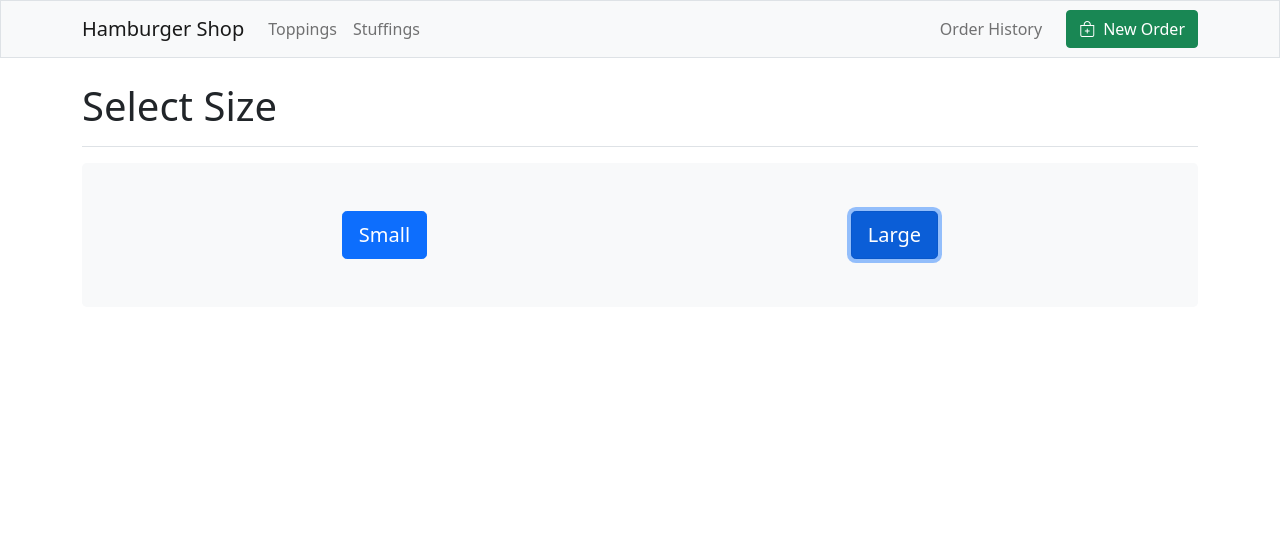
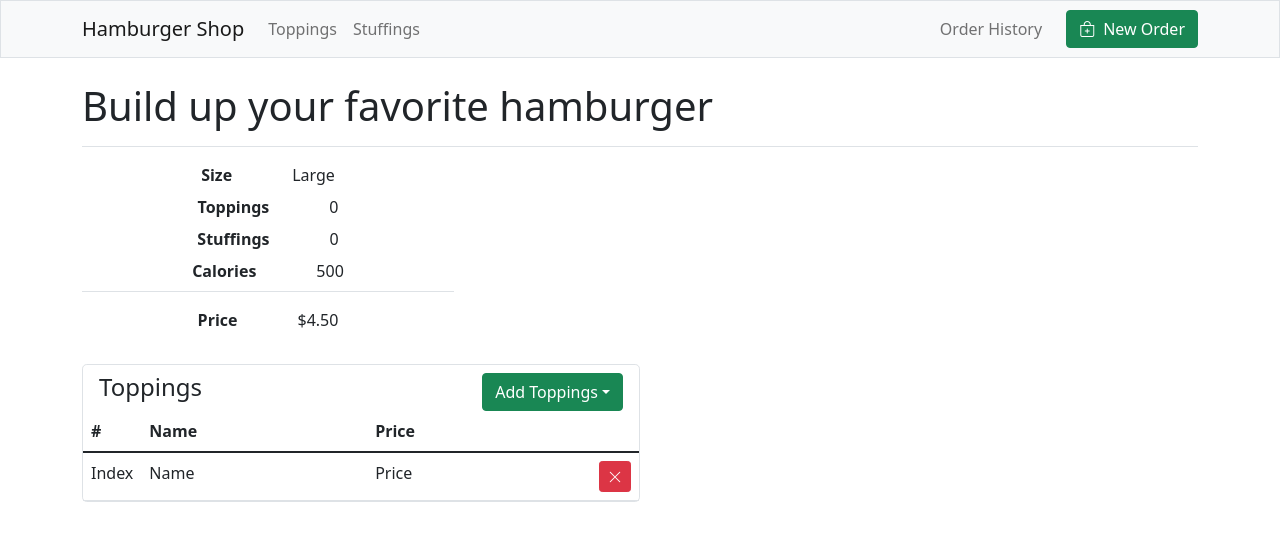
Before and after one commit to Kirill357544/hamburger-shop, a React (Create React App) app: page /order in a window 1280 px wide. Both pictures are taken after a click on the button "Large". Shown: the top 540 px of the page. Built offline with nearby package versions, Linux system fonts and the light colour scheme.

Commit message:
feat: add fillingsSelector component

```diff
--- a/src/components/HamburgerCreator.js
+++ b/src/components/HamburgerCreator.js
@@ -1,13 +1,32 @@
 import SizeSelector from "./sizeSelector/SizeSelector";
+import FillingsSelector from "./fillingsSelector/FillingsSelector";
+import Info from "./info/Info";
 import Hamburger from "../Hamburger";
 import { useState } from "react";
 
 export default function HamburgerCreator() {
-    const [size, setSize] = useState(null);
+    const [hamburger, setHamburger] = useState(null);
 
     return (
         <>
-            <SizeSelector sizes={Hamburger.SIZES} />
+            {hamburger === null ? (
+                <>
+                    <h1 className="mb-3 pb-3 border-bottom">Select Size</h1>
+                    <SizeSelector sizes={Hamburger.SIZES} setHamburger={setHamburger} />
+                </>
+            ) : (
+                <>
+                    <h1 className="mb-3 pb-3 border-bottom">Build up your favorite hamburger</h1>
+                    <Info hamburger={hamburger} />
+                    <div className="d-flex justify-content-between">
+                        <FillingsSelector
+                            addFilling={hamburger.addTopping}
+                            fillings={Hamburger.TOPPINGS}
+                            title="Toppings"
+                        />
+                    </div>
+                </>
+            )}
         </>
     );
 }
--- /dev/null
+++ b/src/components/fillingsSelector/FillingsSelector.js
@@ -0,0 +1,62 @@
+export default function FillingsSelector({ addFilling, fillings, title }) {
+    function handleClick(filling, event) {
+        // event.target.hidden = true;
+        // if (addFillingListener) {
+        //     addFillingListener(filling);
+        // }
+    }
+
+    return (
+        <div className="col-6 rounded-3 border me-2">
+            <div className="d-flex justify-content-between">
+                <div className="mx-3 mt-2">
+                    <h4>{title}</h4>
+                </div>
+                <div className="mx-3 mt-2">
+                    <div className="dropdown">
+                        <button
+                            className="btn btn-success dropdown-toggle"
+                            type="button"
+                            id="dropdownMenuButton"
+                            data-bs-toggle="dropdown"
+                            aria-expanded="false"
+                        >
+                            Add {title}
+                        </button>
+                        <ul className="dropdown-menu" aria-labelledby="dropdownMenuButton">
+                            {fillings.map((filling) => {
+                                return (
+                                    <li key={filling.name} onClick={(event) => handleClick(filling, event)}>
+                                        <span className="dropdown-item">{filling.name}</span>
+                                    </li>
+                                );
+                            })}
+                        </ul>
+                    </div>
+                </div>
+            </div>
+            <table className="table m-0">
+                <thead>
+                    <tr>
+                        <th>#</th>
+                        <th>Name</th>
+                        <th>Price</th>
+                        <th></th>
+                    </tr>
+                </thead>
+                <tbody>
+                    <tr>
+                        <td>Index</td>
+                        <td width="50%">Name</td>
+                        <td width="50%">Price</td>
+                        <td width="auto">
+                            <button data-name="name" className="btn btn-sm btn-danger">
+                                <i className="bi bi-x-lg"></i>
+                            </button>
+                        </td>
+                    </tr>
+                </tbody>
+            </table>
+        </div>
+    );
+}
--- a/src/components/info/Info.js
+++ b/src/components/info/Info.js
@@ -1,19 +1,31 @@
-export default function Info({ hamburger: { size, toppings, stuffings, calories, price } }) {
+import formatPrice from "../../formatter/formatPrice";
+
+export default function Info({ hamburger }) {
     return (
-        <div className="col-4">
+        <div className="col-4 mb-4">
             <dl className="border-bottom">
-                <dt>Size</dt>
-                <dd>Large</dd>
-                <dt>Toppings</dt>
-                <dd>1</dd>
-                <dt>Stuffings</dt>
-                <dd>2</dd>
-                <dt>Calories</dt>
-                <dd>270</dd>
+                <div>
+                    <dt>Size</dt>
+                    <dd>{hamburger.size.name}</dd>
+                </div>
+                <div>
+                    <dt>Toppings</dt>
+                    <dd>{hamburger.toppings.length}</dd>
+                </div>
+                <div>
+                    <dt>Stuffings</dt>
+                    <dd>{hamburger.stuffings.length}</dd>
+                </div>
+                <div>
+                    <dt>Calories</dt>
+                    <dd>{hamburger.calculateCalories()}</dd>
+                </div>
             </dl>
             <dl className="dl-horizontal">
-                <dt>Price</dt>
-                <dd>$26.73</dd>
+                <div>
+                    <dt>Price</dt>
+                    <dd>{formatPrice(hamburger.calculatePrice())}</dd>
+                </div>
             </dl>
         </div>
     );
--- a/src/components/sizeSelector/SizeSelector.js
+++ b/src/components/sizeSelector/SizeSelector.js
@@ -1,7 +1,12 @@
-export default function SizeSelector({ sizes, onSelectSize }) {
+import Hamburger from "../../Hamburger";
+
+export default function SizeSelector({ sizes, setHamburger }) {
+    function selectSize(size) {
+        setHamburger(new Hamburger(size));
+    }
+
     return (
         <>
-            <h1 className="mb-3 pb-3 border-bottom">Select Size</h1>
             <div className="p-5 bg-light rounded-3 d-flex justify-content-around">
                 {sizes.map((size, index) => {
                     return (
@@ -9,6 +14,7 @@ export default function SizeSelector({ sizes, onSelectSize }) {
                             <button
                                 className="btn btn-lg btn-primary"
                                 data-name={size.name}
+                                onClick={(event) => selectSize(size, event)}
                             >
                                 {size.name}
                             </button>
--- a/src/index.css
+++ b/src/index.css
@@ -1,3 +1,12 @@
 .active {
     background-color: #f0f0f0;
 }
+
+dl > div {
+    display: flex;
+    justify-content: center;
+}
+
+dl > div > dt {
+    margin-right: 60px;
+}
```
